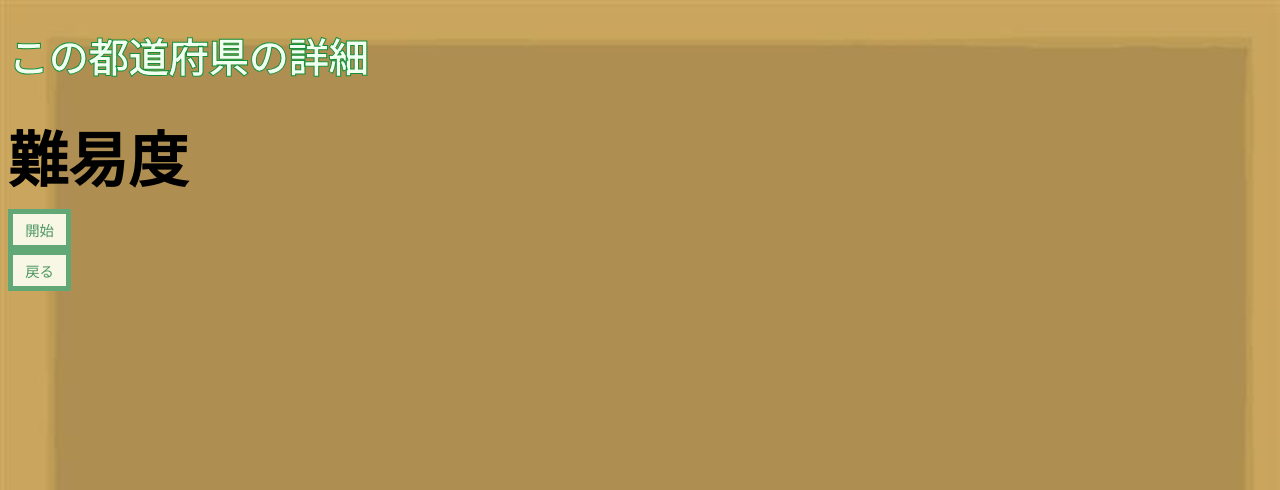
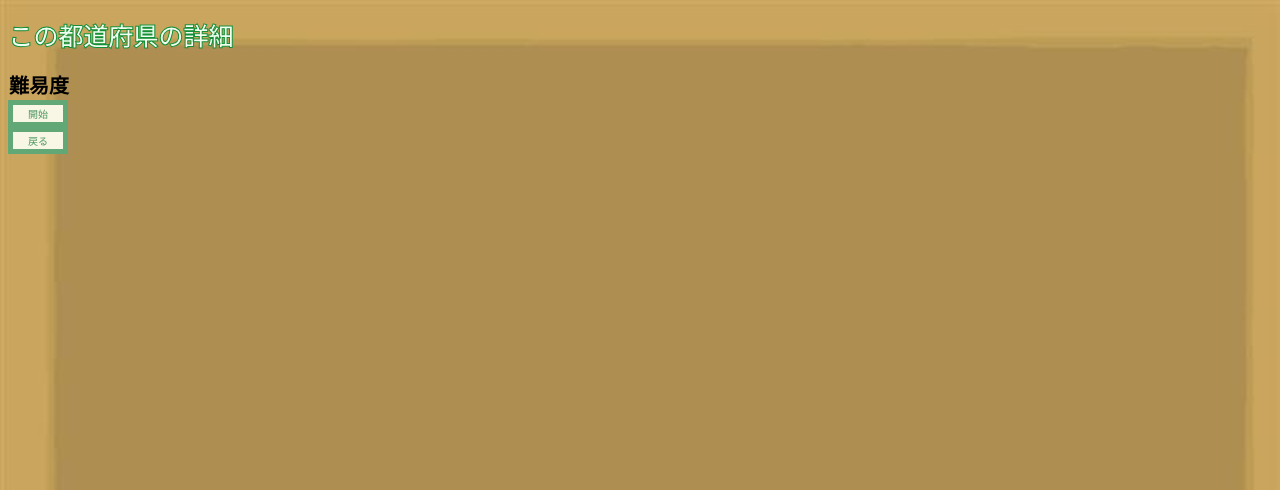
Before and after one commit to Hoshi0529/karuta, a PHP site: page /html/yamanoi.html in a window 1280 px wide. Shown: the top 490 px of the page. Run offline with PHP 8.4, Linux system fonts and the light colour scheme.

Commit message:
お腹ピルくるちゃいますよ

```diff
--- a/Code/css/yamanoi.css
+++ b/Code/css/yamanoi.css
@@ -4,7 +4,7 @@ body{
     background-size:100%;
 }
 h1{
-font-size: 40px;
+font-size: 25px;
 color:honeydew;
 -webkit-text-stroke: 1px #148f37;
 font-family:  "ヒラギノ角ゴ ProN W3", sans-serif;
@@ -12,16 +12,16 @@ font-family:  "ヒラギノ角ゴ ProN W3", sans-serif;
 }
 
 h2{
-    font-size: 60px;
-    margin: 10px auto auto auto;
+    font-size: 20px;
+    margin:  1px;
 
 }
 button{
-    font-size: 90%;
+    font-size: 10px;
     color:#4a9760;
     border: 5px solid #62a776;
     background-color: #f8f6e4;
-    width:5%;
-    padding: 5px;
+    width:60px;
+
     text-align: center;
 }
```
